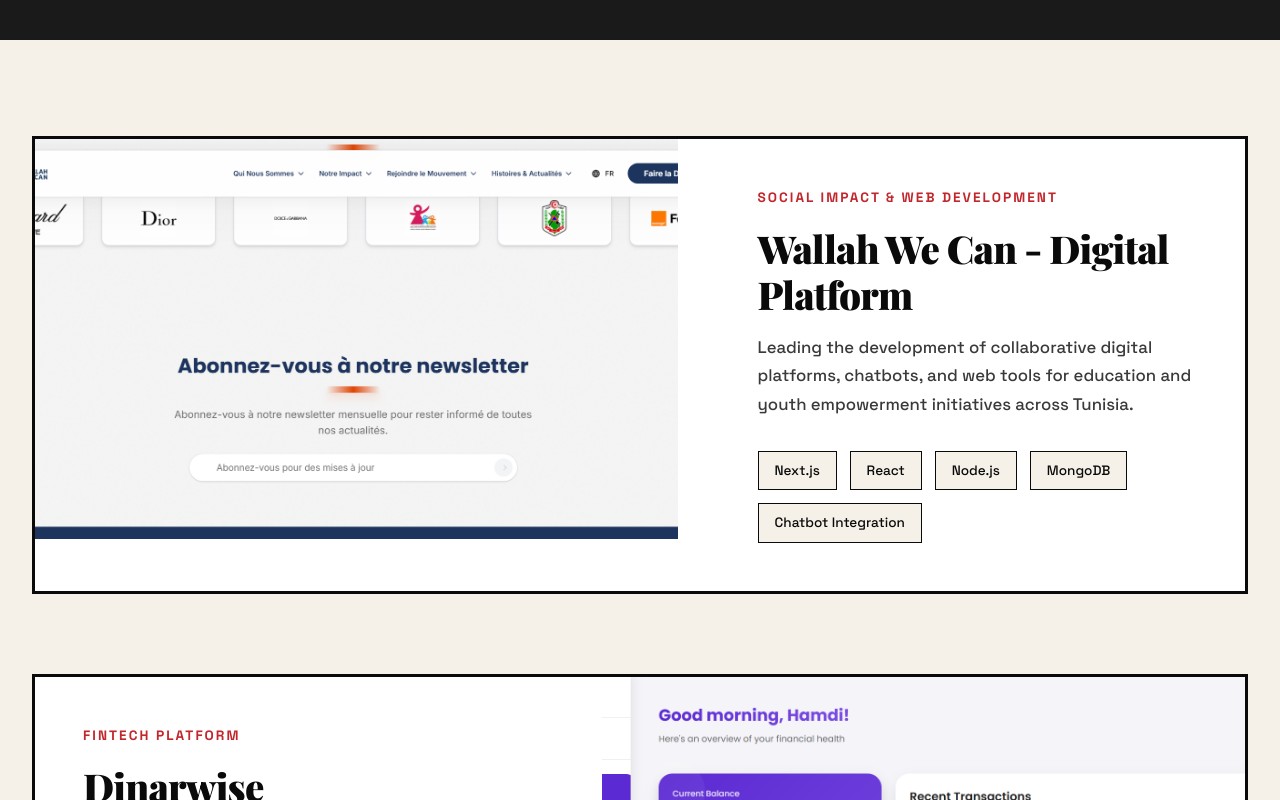
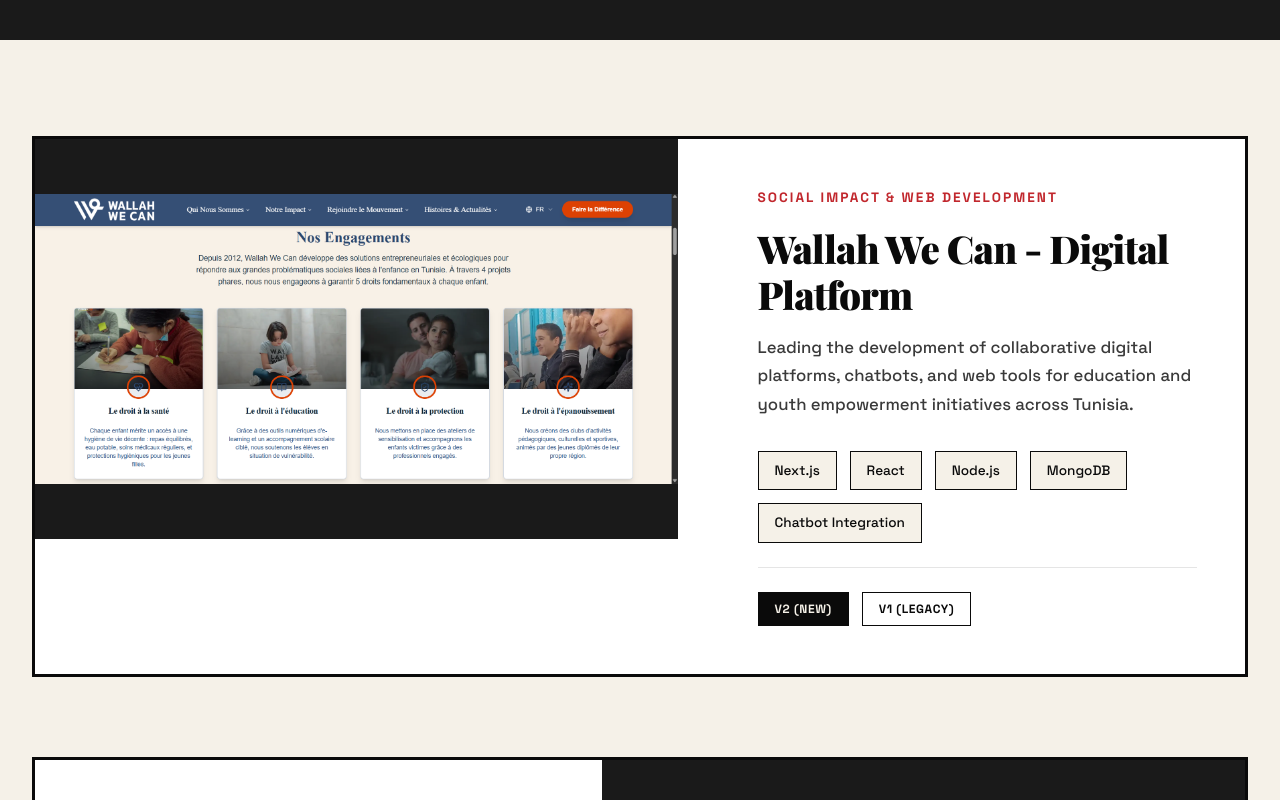
Before and after one commit to hamdibenjarrar/Portfolio, a Next.js app: page /projects in a window 1280 px wide. Shown: the part 440-1240 px from the top of the page. Built offline with nearby package versions, Linux system fonts and the light colour scheme; a web font is replaced by a local one.

Commit message:
fix: adjust project card layout and image visibility for Wallah We Can project

```diff
--- a/pages/projects.tsx
+++ b/pages/projects.tsx
@@ -1,4 +1,4 @@
-import { useEffect, useRef } from "react";
+import { useEffect, useRef, useState } from "react";
 import Head from "next/head";
 import styled from "styled-components";
 import { motion } from "framer-motion";
@@ -12,20 +12,35 @@
   gsap.registerPlugin(ScrollTrigger);
 }
 
+interface ProjectVersion {
+  name: string;
+  link: string;
+  image: string;
+}
+
 interface Project {
   id: number;
   title: string;
   category: string;
   description: string;
   technologies: string[];
-  link: string;
+  link?: string;
   image?: string;
   video?: string;
   featured: boolean;
+  versions?: ProjectVersion[];
 }
 
 export default function Projects() {
   const sectionRef = useRef<HTMLDivElement>(null);
+  const [activeVersions, setActiveVersions] = useState<{[key: number]: number}>({});
+
+  const toggleVersion = (projectId: number, versionIndex: number) => {
+    setActiveVersions(prev => ({
+      ...prev,
+      [projectId]: versionIndex
+    }));
+  };
 
   useEffect(() => {
     if (!sectionRef.current) return;
@@ -66,9 +81,19 @@
       category: "Social Impact & Web Development",
       description: "Leading the development of collaborative digital platforms, chatbots, and web tools for education and youth empowerment initiatives across Tunisia.",
       technologies: ["Next.js", "React", "Node.js", "MongoDB", "Chatbot Integration"],
+      featured: true,
+      versions: [
+        {
+          name: "V2 (New)",
+          link: "https://v2-nine-pink.vercel.app/en",
+          image: "/wwc2.png"
+        },
+        {
+          name: "V1 (Legacy)",
           link: "https://wallahwecan.vercel.app/fr",
-      image: "/wwc.png",
-      featured: true
+          image: "/wwc.png"
+        }
+      ]
     },
     {
       id: 2,
@@ -86,7 +111,7 @@
       category: "Creative Portfolio Website",
       description: "An elegant, minimalist portfolio website designed for a visual artist to showcase their work. Features smooth animations, gallery layouts, and responsive design.",
       technologies: ["React", "Next.js", "Framer Motion", "CSS Grid", "Responsive Design"],
-      link: "https://artistportfolio-theta.vercel.app/",
+      link: "https://yassineradhouani.me/",
       image: "/art.png",
       featured: true
     },
@@ -127,7 +152,13 @@
 
         <ProjectsSection>
           <ProjectsGrid>
-            {projects.map((project) => (
+            {projects.map((project) => {
+              const activeVersionIndex = activeVersions[project.id] || 0;
+              const currentVersion = project.versions ? project.versions[activeVersionIndex] : null;
+              const displayImage = currentVersion ? currentVersion.image : (project.image || '/placeholder-project.jpg');
+              const displayLink = currentVersion ? currentVersion.link : project.link;
+
+              return (
                 <ProjectCard
                   key={project.id}
                   className="project-card"
@@ -139,10 +170,10 @@
                         <source src={project.video} type="video/mp4" />
                       </ProjectVideo>
                     ) : (
-                    <ProjectImage src={project.image || '/placeholder-project.jpg'} alt={project.title} />
+                      <ProjectImage src={displayImage} alt={project.title} />
                     )}
                     <ProjectOverlay>
-                    <ProjectLink href={project.link} target="_blank" rel="noopener noreferrer">
+                      <ProjectLink href={displayLink} target="_blank" rel="noopener noreferrer">
                         <FaExternalLinkAlt /> VIEW PROJECT
                       </ProjectLink>
                     </ProjectOverlay>
@@ -158,9 +189,24 @@
                         <TechTag key={idx}>{tech}</TechTag>
                       ))}
                     </TechStack>
+
+                    {project.versions && (
+                      <VersionSwitcher>
+                        {project.versions.map((v, idx) => (
+                          <VersionButton
+                            key={idx}
+                            $active={idx === activeVersionIndex}
+                            onClick={() => toggleVersion(project.id, idx)}
+                          >
+                            {v.name}
+                          </VersionButton>
+                        ))}
+                      </VersionSwitcher>
+                    )}
                   </ProjectContent>
                 </ProjectCard>
-            ))}
+              );
+            })}
           </ProjectsGrid>
         </ProjectsSection>
 
@@ -313,11 +359,11 @@
 const ProjectImage = styled.img`
   width: 100%;
   height: 100%;
-  object-fit: cover;
+  object-fit: contain;
   transition: transform 0.5s ease;
 
   ${ProjectCard}:hover & {
-    transform: scale(1.1);
+    transform: scale(1.05);
   }
 `;
 
@@ -465,3 +511,31 @@
     color: var(--color-red);
   }
 `;
+
+const VersionSwitcher = styled.div`
+  display: flex;
+  gap: 0.8rem;
+  margin-top: 1.5rem;
+  padding-top: 1.5rem;
+  border-top: 1px solid rgba(0,0,0,0.1);
+`;
+
+const VersionButton = styled.button<{ $active: boolean }>`
+  font-family: var(--font-body);
+  font-size: 0.75rem;
+  font-weight: 600;
+  padding: 0.5rem 1rem;
+  background: ${props => props.$active ? 'var(--color-black)' : 'transparent'};
+  color: ${props => props.$active ? 'var(--color-cream)' : 'var(--color-black)'};
+  border: 1px solid var(--color-black);
+  cursor: pointer;
+  transition: all 0.3s ease;
+  text-transform: uppercase;
+  letter-spacing: 0.05em;
+
+  &:hover {
+    background: var(--color-black);
+    color: var(--color-cream);
+    transform: translateY(-1px);
+  }
+`;
```
Also changed, not shown: public/wwc.png, public/wwc2.png (added). Lines whose indentation alone changed are shown as unchanged.
